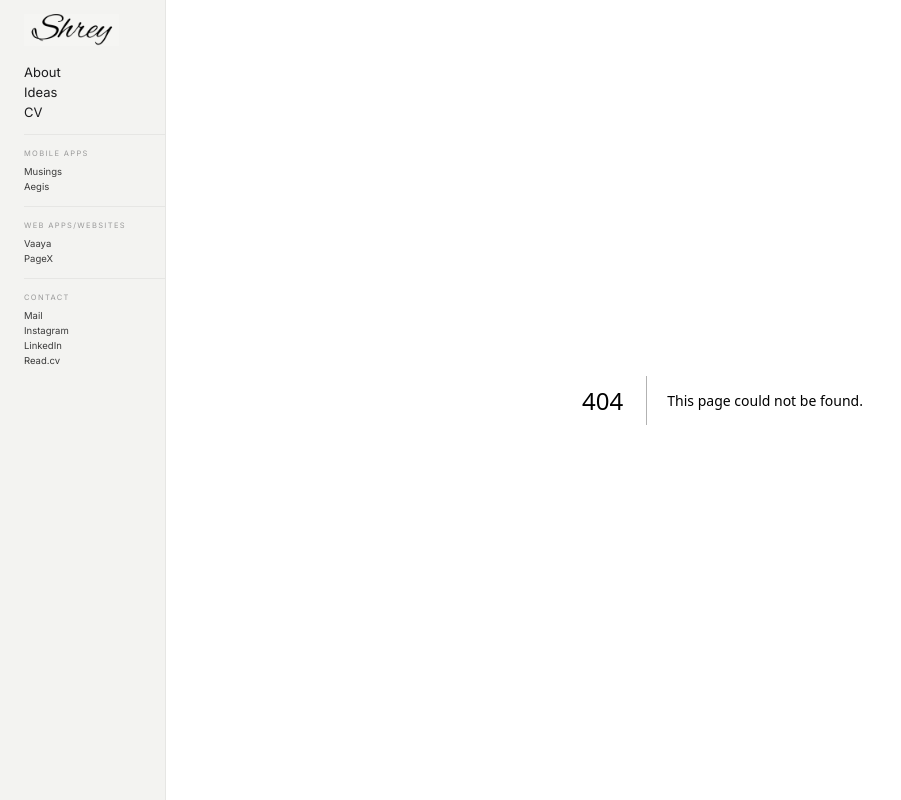
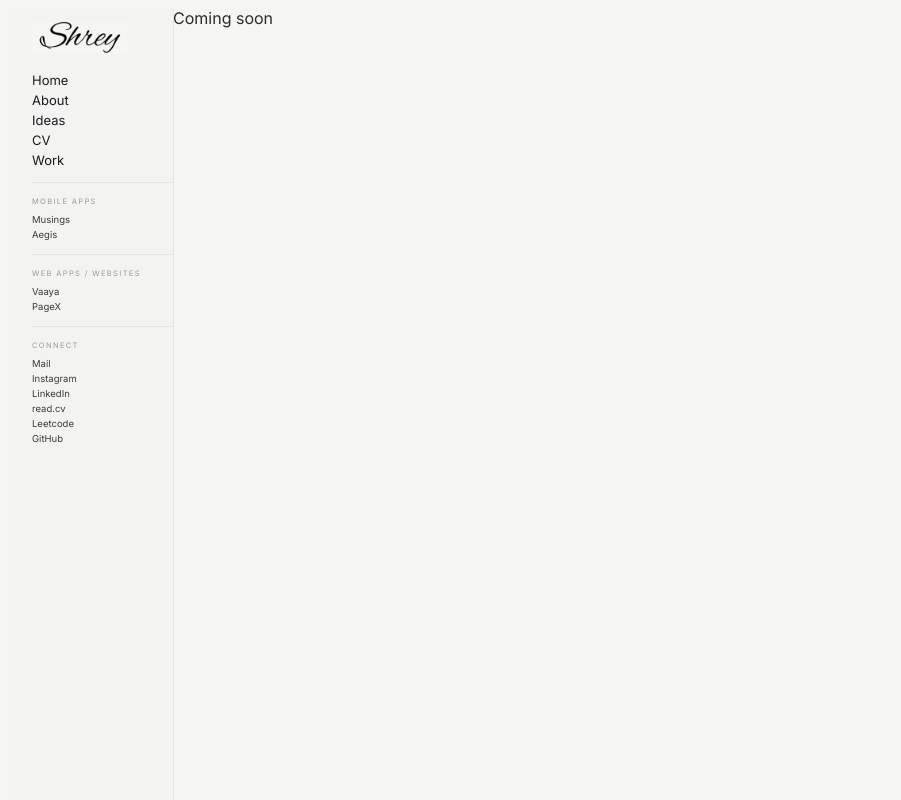
Before and after one commit to shreysircar/Portfolio, a Next.js app: page /work/aegis in a window 1280 px wide. Before the commit this address had no page. Shown: the whole page, without its empty margins (0-901 px from the left). Built offline with nearby package versions, Linux system fonts and the light colour scheme.

Commit message:
structural changes for scalability

```diff
--- /dev/null
+++ b/src/app/work/aegis/page.tsx
@@ -0,0 +1,3 @@
+export default function Page() {
+  return <div className="px-16 py-20">Coming soon</div>;
+}
--- /dev/null
+++ b/src/app/work/musings/page.tsx
@@ -0,0 +1,3 @@
+export default function Page() {
+  return <div className="px-16 py-20">Coming soon</div>;
+}
--- /dev/null
+++ b/src/app/work/page.tsx
@@ -0,0 +1,3 @@
+export default function Page() {
+  return <div className="px-16 py-20">Coming soon</div>;
+}
--- /dev/null
+++ b/src/app/work/pagex/page.tsx
@@ -0,0 +1,3 @@
+export default function Page() {
+  return <div className="px-16 py-20">Coming soon</div>;
+}
--- a/src/data/sidebarData.ts
+++ b/src/data/sidebarData.ts
@@ -1,33 +1,45 @@
 // src/data/sidebarData.ts
 
-export const primaryNav = [
-  { label: "About", href: "#about" },
-  { label: "Ideas", href: "#ideas" },
-  { label: "CV", href: "#cv" },
+export type NavItem = {
+  label: string;
+  href: string;
+  external?: boolean;
+};
+export const primaryNav: NavItem[] = [
+  { label: "Home", href: "/" },
+  { label: "About", href: "/about" },
+  { label: "Ideas", href: "/ideas" },
+  { label: "CV", href: "/cv" },
+  { label: "Work", href: "/work" },
 ];
 
-export const sections = [
+export const sections: {
+  title: string;
+  items: NavItem[];
+}[] = [
   {
     title: "MOBILE APPS",
     items: [
-      { label: "Musings", href: "#musings" },
-      { label: "Aegis", href: "#aegis" },
+      { label: "Musings", href: "/work/musings" },
+      { label: "Aegis", href: "/work/aegis" },
     ],
   },
   {
-    title: "WEB APPS/WEBSITES",
+    title: "WEB APPS / WEBSITES",
     items: [
-      { label: "Vaaya", href: "#vaaya" },
-      { label: "PageX", href: "#pagex" },
+      { label: "Vaaya", href: "/work/vaaya" },
+      { label: "PageX", href: "/work/pagex" },
     ],
   },
   {
-    title: "CONTACT",
+    title: "CONNECT",
     items: [
-      { label: "Mail", href: "#mail" },
-      { label: "Instagram", href: "#instagram" },
-      { label: "LinkedIn", href: "#linkedin" },
-      { label: "Read.cv", href: "#readcv" },
+      { label: "Mail", href: "mailto:sircarshrey@email.com", external: true },
+      { label: "Instagram", href: "https://instagram.com/musingsbyshrey", external: true },
+      { label: "LinkedIn", href: "https://www.linkedin.com/in/shrey-sircar-907629283/", external: true },
+      { label: "read.cv", href: "https://read.cv/yourhandle", external: true },
+      { label: "Leetcode", href: "https://leetcode.com/u/shrey_2904", external: true },
+      { label: "GitHub", href: "https://github.com/shreysircar", external: true },
     ],
   },
 ];
```
Also changed, not shown: src/app/about/page.tsx (added), src/app/cv/page.tsx (added), src/app/ideas/page.tsx (added), src/app/work/vaaya/page.tsx (added).
